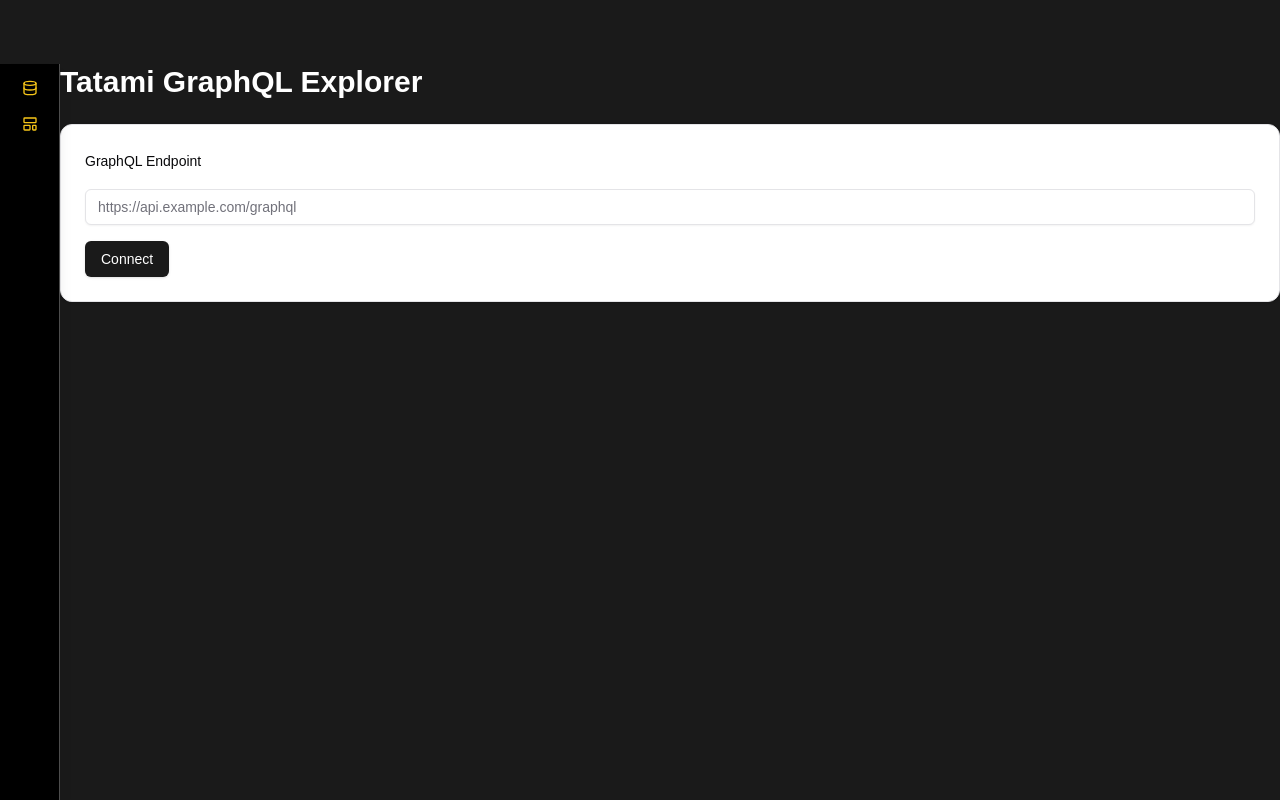
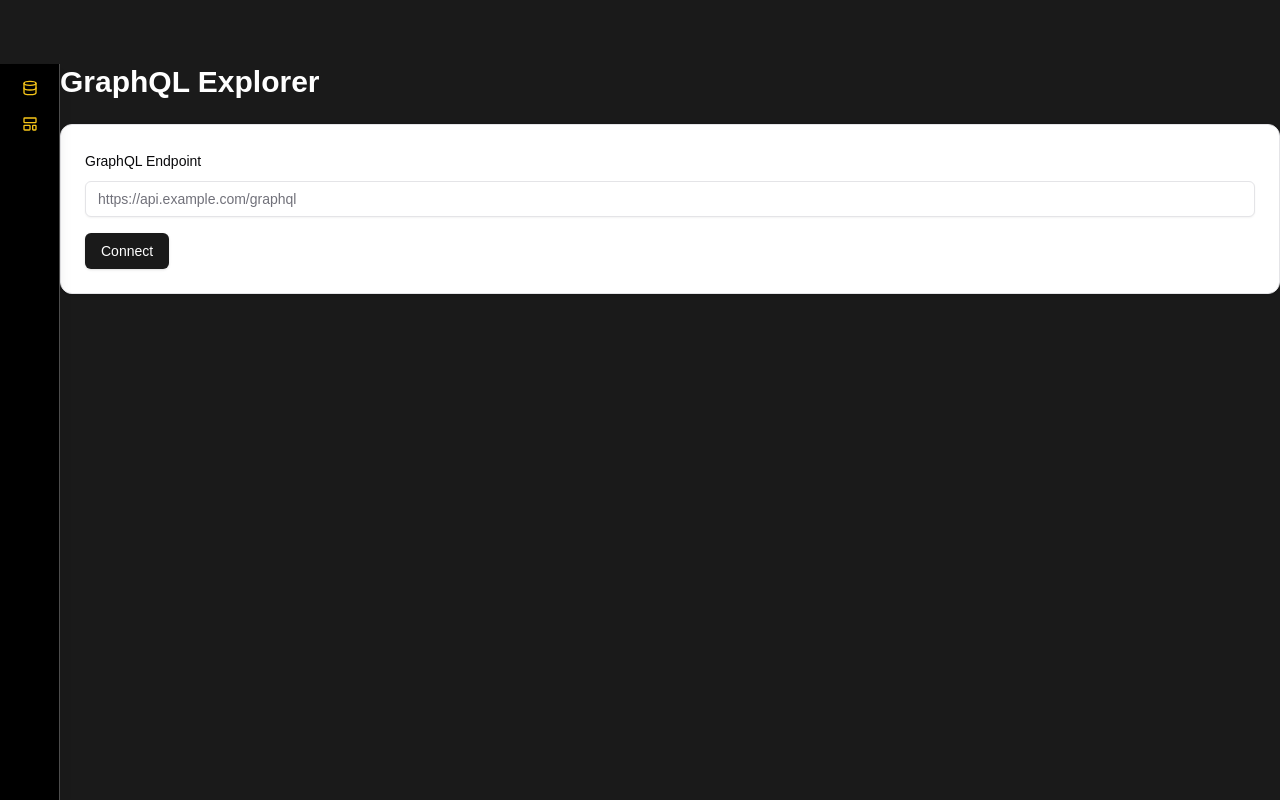
Before and after one commit to kabugatti/Tatami, a Next.js app in the folder apps/frontend/: page /app/graphql in a window 1280 px wide. Built offline with nearby package versions, Linux system fonts and the light colour scheme.

Commit message:
feat: integrate shadcn Form in GraphQL editor

```diff
--- a/apps/frontend/app/app/graphql/page.tsx
+++ b/apps/frontend/app/app/graphql/page.tsx
@@ -3,7 +3,7 @@ import { GraphQLEditor } from "@/components/graphql/graphql-editor";
 export default function GraphQLPage() {
   return (
     <main className="max-w-7xl mx-auto">
-      <h1 className="text-3xl font-bold mb-6 text-white">Tatami GraphQL Explorer</h1>
+      <h1 className="text-3xl font-bold mb-6 text-white">GraphQL Explorer</h1>
       <GraphQLEditor />
     </main>
   )
--- a/apps/frontend/components/graphql/graphql-editor.tsx
+++ b/apps/frontend/components/graphql/graphql-editor.tsx
@@ -1,39 +1,52 @@
 'use client'
 
 import { useState } from 'react'
+import { useForm } from 'react-hook-form'
+import { z } from 'zod'
+import { zodResolver } from '@hookform/resolvers/zod'
 import { ApolloClient, gql } from '@apollo/client'
+import { createGraphiQLFetcher } from '@graphiql/toolkit'
 import { GraphiQLProvider, QueryEditor } from '@graphiql/react'
-import { createGraphiQLFetcher } from '@graphiql/toolkit';
-import { AlertTriangle } from 'lucide-react'
 
 import { createApolloClient } from '@/lib/apollo-client'
+import {
+  Form,
+  FormField,
+  FormItem,
+  FormLabel,
+  FormControl,
+  FormMessage,
+} from '@/components/ui/form'
 import { Input } from '@/components/ui/input'
 import { Button } from '@/components/ui/button'
 import { Card, CardContent } from '@/components/ui/card'
 import { Alert, AlertDescription, AlertTitle } from '@/components/ui/alert'
-import { Label } from '@/components/ui/label'
+import { AlertTriangle } from 'lucide-react'
 
 import '@graphiql/react/dist/style.css'
 
+// Zod schema for validation
+const formSchema = z.object({
+  endpoint: z.string().url('Must be a valid URL'),
+})
+
 export function GraphQLEditor() {
-  const [endpoint, setEndpoint] = useState('')
-  const [error, setError] = useState<string | null>(null)
   const [query, setQuery] = useState<string>('')
   const [result, setResult] = useState<any>(null)
+  const [error, setError] = useState<string | null>(null)
 
   const [client, setClient] = useState<ApolloClient<any> | null>(null)
   const [fetcher, setFetcher] = useState<any>(null)
 
-  const handleConnect = () => {
-    if (!endpoint.startsWith('http')) {
-      setError('Please enter a valid URL that starts with http:// or https://')
-      return
-    }
+  const form = useForm<z.infer<typeof formSchema>>({
+    resolver: zodResolver(formSchema),
+    defaultValues: { endpoint: '' },
+  })
 
+  const onSubmit = (data: z.infer<typeof formSchema>) => {
     try {
-      const newClient = createApolloClient(endpoint)
-
-      const newFetcher = createGraphiQLFetcher({ url: endpoint })
+      const newClient = createApolloClient(data.endpoint)
+      const newFetcher = createGraphiQLFetcher({ url: data.endpoint })
 
       setClient(newClient)
       setFetcher(() => newFetcher)
@@ -64,15 +77,25 @@ export function GraphQLEditor() {
 
   return (
     <Card>
-      <CardContent className="space-y-4 mt-0">
-        <Label htmlFor="graphql-endpoint">GraphQL Endpoint</Label>
-        <Input
-          id="graphql-endpoint"
-          placeholder="https://api.example.com/graphql"
-          value={endpoint}
-          onChange={(e) => setEndpoint(e.target.value)}
-        />
-        <Button onClick={handleConnect}>Connect</Button>
+      <CardContent className="space-y-6 mt-0">
+        <Form {...form}>
+          <form onSubmit={form.handleSubmit(onSubmit)} className="space-y-4">
+            <FormField
+              control={form.control}
+              name="endpoint"
+              render={({ field }) => (
+                <FormItem>
+                  <FormLabel>GraphQL Endpoint</FormLabel>
+                  <FormControl>
+                    <Input placeholder="https://api.example.com/graphql" {...field} />
+                  </FormControl>
+                  <FormMessage />
+                </FormItem>
+              )}
+            />
+            <Button type="submit">Connect</Button>
+          </form>
+        </Form>
 
         {error && (
           <Alert variant="destructive">
@@ -86,9 +109,7 @@ export function GraphQLEditor() {
           <>
             <GraphiQLProvider fetcher={fetcher}>
               <div className="graphiql-container h-[220px]">
-                <QueryEditor
-                  onEdit={(val) => setQuery(val)}
-                />
+                <QueryEditor onEdit={(val) => setQuery(val)} />
               </div>
             </GraphiQLProvider>
 
```
